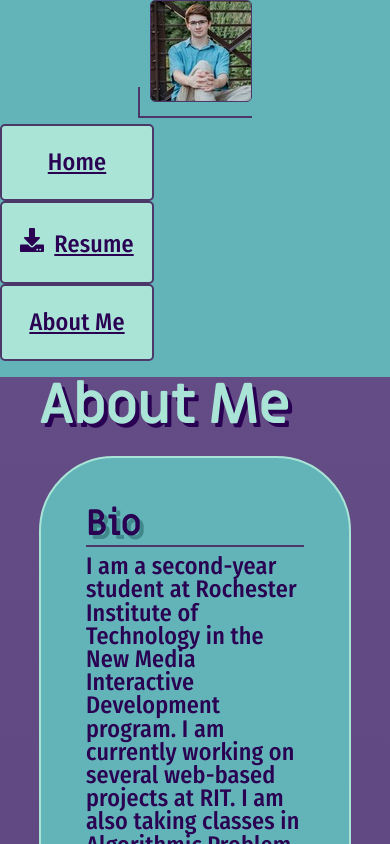
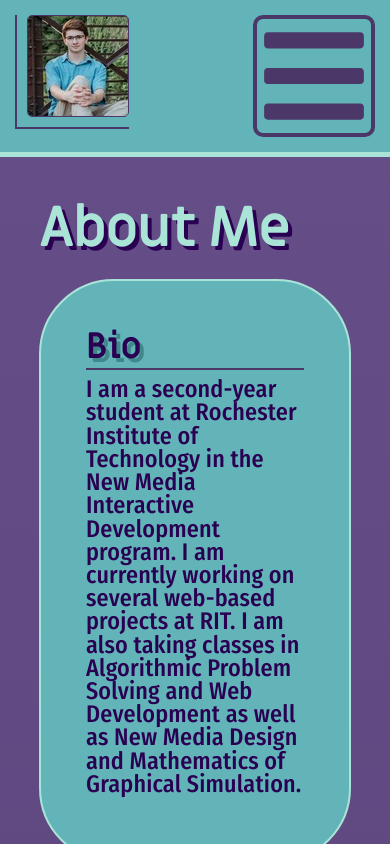
Before and after one commit to lpotter3580/resume-site, a React (Vite) app: page /about-me in a window 390 px wide. Shown: the top 844 px of the page. Built offline with nearby package versions, Linux system fonts and the light colour scheme.

Commit message:
hamburger menu!

```diff
--- a/src/App.css
+++ b/src/App.css
@@ -14,6 +14,10 @@ ul.container{
 header{
     background-color: var(--accent);
     padding: 0;
+    position:fixed;
+    width: 100%;
+    z-index: 100;
+    border-bottom: 5px solid var(--accent-bg);
 }
 header img{
     border: 1px solid var(--border);
@@ -101,6 +105,7 @@ main{
     width: 80%;
     margin-bottom: 30px;
     text-align: left;
+    margin-top: 200px;
 }
 
 
@@ -179,12 +184,44 @@ section.bubble{
 .mb-15{
     margin-bottom: 15px;
 }
+.hamburger-icon{
+    margin: 15px;
+    align-self:flex-end;
+    border: 4px solid var(--border);
+    color: var(--border);
+    border-radius: 10px;
+    &:hover{
+        color: var(--dropshadow);
+        border: 4px solid var(--dropshadow);
+        background-color: var(--border);
+    }
+}
+#hamburgerMenu{
+    display: none;
+    position:fixed;
+    background-color: var(--accent);
+    border-bottom: 5px solid var(--accent-bg);
+    width:100%;
+    transform: translateY(152px);
+    margin: 0;
+    flex-direction: column;
+    gap: 15px;
+    padding-bottom: 15px;
+}
 @media (prefers-color-scheme: dark) {
     footer h4, footer nav > a, footer nav > a:visited{
         color: var(--text);
     }
     footer nav a, footer h4{
         border-left: 4px solid var(--text);
+    }
+}
+@media(min-width: 1180px){
+    .small{
+        display: none;
+    }
+    .large{
+        display: unset;
     }
 }
 @media(max-width: 1500px){
@@ -219,6 +256,17 @@ section.bubble{
         padding-bottom: 20px;
     }
 }
+@media(min-width: 800px){
+    .desktop{
+        display: flex;
+    }
+    .mobile{
+        display: none;
+    }
+    #hamburgerMenu{
+        display: none !important;
+    }
+}
 @media(max-width: 800px){
     ul.list li{
         padding-bottom: 8px;
@@ -226,18 +274,23 @@ section.bubble{
     h1{
         font-size: 56px;
     }
-}
-@media(min-width: 1180px){
-    .small{
+    .desktop{
         display: none;
     }
-    .large{
+    .mobile{
         display: unset;
     }
+    header.container{
+        justify-content: space-between;
+    }
 }
+
 @media(max-width: 625px) {
     .container{
         display: unset;
+    }
+    header.container{
+        display: flex;
     }
     h1{
         text-wrap: unset;
--- a/src/ui/Nav.jsx
+++ b/src/ui/Nav.jsx
@@ -3,6 +3,7 @@ import '../App.css';
 import LinkButton from "./LinkButton";
 import NavLinksData from "../data/links.json";
 import getNavLinks from "../data/getNavLinks";
+import { FaBars } from "react-icons/fa";
 
 export default function NavBar ({activeLink}) {
 
@@ -13,12 +14,25 @@ export default function NavBar ({activeLink}) {
         <>
         <header class="container">
             <a href="#"><img alt="Logan Potter" src={imgUrl} id="icon" onclick="advanceImage()"></img></a>
-            <nav>
+            <nav class="desktop">
                 <ul class="container">
                     {navLinks}
                 </ul>
             </nav>
+            <FaBars size={114} class="hamburger-icon mobile" onClick={loadHamburger}/>
+            <ul id="hamburgerMenu">
+                {navLinks}
+            </ul>
         </header>
         </>
     )
 }
+
+function loadHamburger(){
+    var menu = document.getElementById("hamburgerMenu");
+    if (menu.style.display === "none") {
+        menu.style.display = "flex";
+    } else {
+        menu.style.display = "none";
+    }
+}
```
